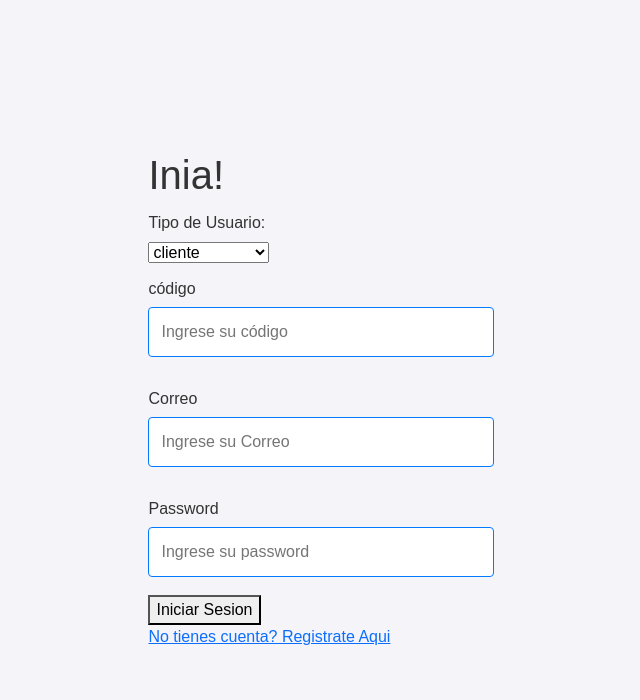
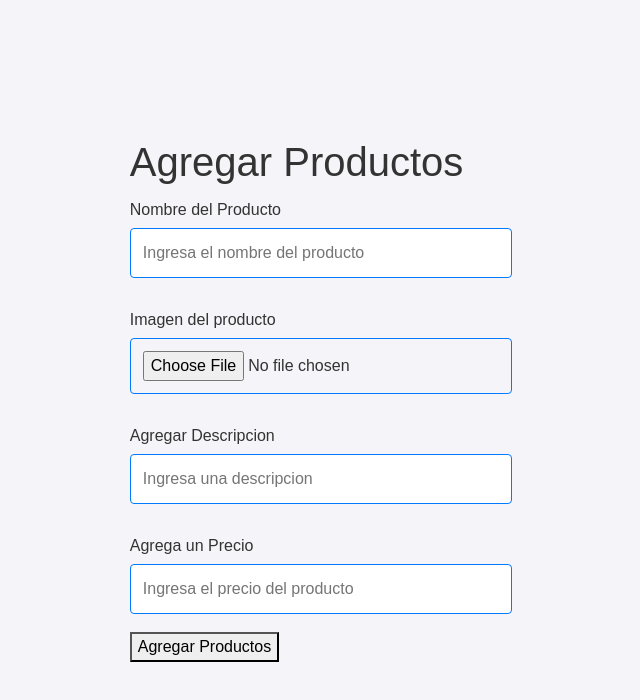
Before and after one commit to MchevezS/ProyectoFinal-react, a React (Vite) app: page / in a window 1280 px wide. Shown: the top 700 px of the page, without its empty margins (319-959 px from the left). Built offline with nearby package versions, Linux system fonts and the light colour scheme.

Commit message:
Le hice unos cambios al llamado para que fuera reutilizable. En el formulario producto estoy guardando la informacion de los productos. en el form de registro hice cambios. en mostrar alerta le di estylos

```diff
--- a/db.json
+++ b/db.json
@@ -1,49 +1,5 @@
 {
   "users": [
-    {
-      "id": "4b41",
-      "tipoUsuario": "admin",
-      "codigo": "A159",
-      "name": "juan saenzhj",
-      "correo": "dioedkojoeq114",
-      "numero": "64462949"
-    },
-    {
-      "id": "68e0",
-      "tipoUsuario": "",
-      "codigo": "A01",
-      "name": "mich",
-      "correo": "mich@gmail.com",
-      "numero": "64462948",
-      "clave": "1010"
-    },
-    {
-      "id": "bff3",
-      "tipoUsuario": "",
-      "codigo": "156",
-      "name": "michelle",
-      "correo": "dasd@dasd",
-      "numero": "54825452",
-      "clave": "123"
-    },
-    {
-      "id": "460d",
-      "tipoUsuario": "",
-      "codigo": "156",
-      "name": "michelle",
-      "correo": "dasd@da15sd",
-      "numero": "54825452",
-      "clave": "4848"
-    },
-    {
-      "id": "d8da",
-      "tipoUsuario": "",
-      "codigo": "1532",
-      "name": "monserrat chevez",
-      "correo": "michelleMonserrat",
-      "numero": "64462949",
-      "clave": "1515"
-    },
     {
       "id": "3560",
       "tipoUsuario": "admin",
@@ -53,5 +9,14 @@
       "numero": "64462949",
       "clave": "456"
     }
+  ],
+  "products": [
+    {
+      "id": "abd6",
+      "nombreProducto": "Papa",
+      "imagenProducto": "C:\\fakepath\\Lo que dejó junio_20240903_173230_0001 - Dhara Macrame.png",
+      "descripcion": "Papa Blanca",
+      "precio": "2000"
+    }
   ]
 }
--- a/src/components/FormRegistro.jsx
+++ b/src/components/FormRegistro.jsx
@@ -50,7 +50,7 @@ try {
       mostrarAlerta("error", 'Correo en uso. Por favor, usar otro')
   }
 }else{
-  await postUsers (userData);
+  await postUsers (userData, "users");
   mostrarAlerta("success", 'Registrado exitosamente')
   navigate('/Login');
 }
--- a/src/components/FormularioProductos.jsx
+++ b/src/components/FormularioProductos.jsx
@@ -1,7 +1,46 @@
-import React from 'react'
+import React, { useState } from 'react'
+import { getUsers, postProducts, postUsers } from '../services/Llamados';
+import { mostrarAlerta } from './MostraAlerta';
+import { useNavigate } from 'react-router-dom';
 
 function FormularioProductos() {
+    const [producto, setProducto]= useState('');
+    const [imagenProducto, setImagenProducto]= useState('');
+    const [descripcion, setDescripcion]= useState('');
+    const [precio, setPrecio]= useState('');
+    const navigate = useNavigate()
 
+  const validarProductos = async()=>{
+    if (producto.trim()==="" || imagenProducto.trim()==="" || descripcion.trim()==="" || precio.trim()==="") {
+      mostrarAlerta("error", "Llenar compas vacios")
+      return;
+    }
+
+    const  userProducts = {
+      nombreProducto:producto,
+      imagenProducto:imagenProducto,
+      descripcion:descripcion,
+      precio:precio
+    };
+
+    try {
+      let productos = await getUsers("products");
+
+      let productoExiste = productos.find(producto => producto.nombreProducto === producto && producto.precio === precio);
+
+    if (productoExiste) {
+      mostrarAlerta("error", 'Ya existe un producto con el mismo nombre y precio')
+    }
+    else{
+      await postProducts(userProducts, "products");
+       mostrarAlerta('success', "Tus productos sean guardado existosamente")
+        navigate('/principal')
+    }
+   } catch (error) {
+       console.error('Error al procesar la Solicitud:', error)
+   }
+
+  }
 
   return (
     <div>
@@ -16,9 +55,10 @@ function FormularioProductos() {
         <label>Agregar Descripcion</label>
         <input type='text' className='descripcion' value={descripcion} placeholder='Ingresa una descripcion ' onChange={(e)=>setDescripcion(e.target.value)}/>
 
-        <label>Precio</label>
-        <input type=''/>
+        <label>Agrega un Precio</label>
+        <input type='precio' className='precio' value={precio} placeholder='Ingresa el precio del producto' onChange={(e)=>setPrecio(e.target.value)}/>
 
+        <button type='button' className=' btnAgregar btn-success' onClick={validarProductos}>Agregar Productos</button>
     </form>
 
     </div>
--- a/src/ruotes/Routing.jsx
+++ b/src/ruotes/Routing.jsx
@@ -4,15 +4,18 @@ import { BrowserRouter as Router, Routes, Route } from 'react-router-dom';
 import Registro from '../pages/Registro';
 import Login from '../pages/Login';
 import Principal from '../pages/Principal';
+import FormularioProductos from '../components/FormularioProductos';
+
 
 const Routing = () => {
   return (
     <Router>
      <Routes>
-       <Route path='/' element={<Login/>}/>
+       {/* <Route path='/' element={<Login/>}/>   */}
        <Route path='/registro' element={<Registro/>}/>
        <Route path='/Login' element={<Login/>}/>
        <Route path='/principal' element={<Principal/>}/>
+       <Route path='/' element={<FormularioProductos/>} />
      </Routes>
     </Router>
    );
--- a/src/services/Llamados.jsx
+++ b/src/services/Llamados.jsx
@@ -1,12 +1,12 @@
 // Metodo post: Guarda los datos.
-async function postUsers(userData, usuarioNuevo) {
+async function postUsers(userData, usuarioNuevo, userProducts, endpoint) {
     try {
-        const response = await fetch("http://localhost:3001/users", {
+        const response = await fetch(`http://localhost:3001/${endpoint}`, {
             method: 'POST',
             headers: {
                 'Content-Type': 'application/json'
             },
-            body: JSON.stringify(userData, usuarioNuevo)
+            body: JSON.stringify(userData, usuarioNuevo, userProducts)
         });
         const data = await response.json()
         // console.log(data);
@@ -19,10 +19,31 @@ async function postUsers(userData, usuarioNuevo) {
 export{postUsers}
 
 
+// Metodo post: Guarda los datos.
+async function postProducts(obj, endpoint) {
+    try {
+        const response = await fetch(`http://localhost:3001/${endpoint}`, {
+            method: 'POST',
+            headers: {
+                'Content-Type': 'application/json'
+            },
+            body: JSON.stringify(obj)
+        });
+        const data = await response.json()
+        // console.log(data);
+        return data
+    } catch (error) {
+        console.error('Error posting user:', error);
+        throw error;
+    }
+}
+export{postProducts}
+
+
 //Metodo Get: Obtiene informacio
-async function getUsers(userData, usuarioExiste) {
+async function getUsers(endpoint) {
     try {
-        const response = await fetch('http://localhost:3001/users')
+        const response = await fetch(`http://localhost:3001/${endpoint}`)
         if (!response.ok) {
             throw new Error('Error fetching users');
         }
@@ -36,16 +57,9 @@ async function getUsers(userData, usuarioExiste) {
 export { getUsers};
 
 // Metodo Put: Actualiza datos
-async function updateUsers(nombre, email, clave) {
+async function updateUsers(endpoint) {
     try {
-
-        const userData = {
-            nombre,
-            email,
-            clave
-
-        };
-        const response = await fetch("http://localhost:3001/users/"+id, {
+        const response = await fetch(`http://localhost:3001/${endpoint}`+id, {
             method: 'PUT',
             headers: {
                 'Content-Type': 'application/json'
@@ -65,9 +79,9 @@ export{updateUsers}
 
 
 // Metodo Delete: Elimina datos.
-async function EliminarUsuario(id) {
+async function EliminarUsuario(endpoint, id) {
     try {
-        const response = await fetch(`http://localhost:3001/users/${id}`, {
+        const response = await fetch(`http://localhost:3001/${endpoint}/${id}`, {
             method: 'DELETE',
             headers: {
                 'Content-Type': 'application/json'
--- a/src/style/MostrarAlerta.css
+++ b/src/style/MostrarAlerta.css
@@ -0,0 +1,25 @@
+/* aqui solo las alertas */
+.colored-toast.swal2-icon-success {
+    background-color: #A5DC86 !important;
+  }
+  .colored-toast.swal2-icon-error {
+    background-color: #F27474 !important;
+  }
+  .colored-toast.swal2-icon-warning {
+    background-color: #F8BB86 !important;
+  }
+  .colored-toast.swal2-icon-info {
+    background-color: #3FC3EE !important;
+  }
+  .colored-toast.swal2-icon-question {
+    background-color: #87ADBD !important;
+  }
+  .colored-toast .swal2-title {
+    color: white;
+  }
+  .colored-toast .swal2-close {
+    color: white;
+  }
+  .colored-toast .swal2-html-container {
+    color: white;
+  }
```
